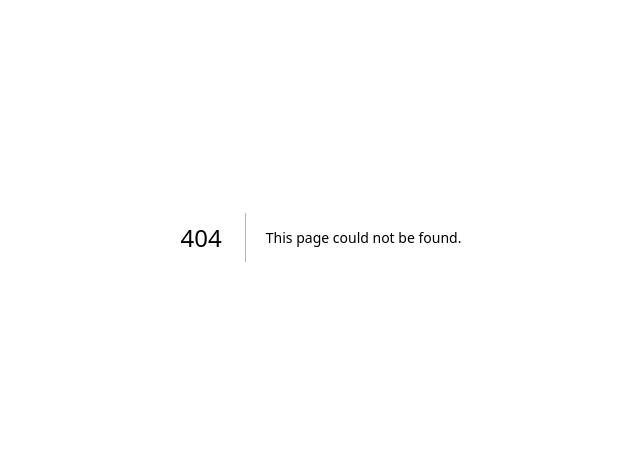
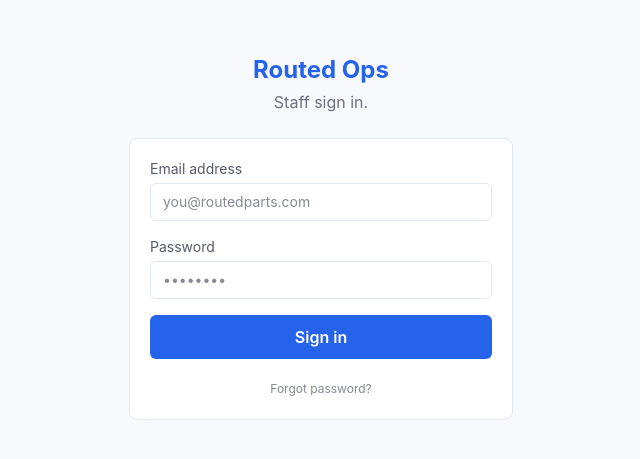
Before and after one commit to corbett90/routed-ops, a Next.js app: page /staff/login in a window 1280 px wide. Before the commit this address had no page. Shown: the part 163-622 px from the top of the page, without its empty margins (319-959 px from the left). Built offline with nearby package versions, Linux system fonts and the light colour scheme; no server answers.

Commit message:
EE login

```diff
--- /dev/null
+++ b/src/app/staff/login/page.tsx
@@ -0,0 +1,128 @@
+"use client";
+
+import { useState, useActionState } from "react";
+import { signInStaff, requestStaffPasswordReset } from "@/app/actions";
+
+const signInInitial: { error?: string } = {};
+const resetInitial: { error?: string; sent?: boolean } = {};
+
+export default function StaffLoginPage() {
+  const [mode, setMode] = useState<"signin" | "reset">("signin");
+
+  const [signInState, signInAction, signInPending] = useActionState(
+    async (_prev: typeof signInInitial, formData: FormData) =>
+      signInStaff(formData),
+    signInInitial
+  );
+
+  const [resetState, resetAction, resetPending] = useActionState(
+    async (_prev: typeof resetInitial, formData: FormData) =>
+      requestStaffPasswordReset(formData),
+    resetInitial
+  );
+
+  return (
+    <div className="min-h-screen flex items-center justify-center bg-background px-6">
+      <div className="w-full max-w-sm space-y-6">
+        <div className="text-center">
+          <h1 className="text-2xl font-bold text-accent">Routed Ops</h1>
+          <p className="text-foreground/60 mt-1">Staff sign in.</p>
+        </div>
+
+        {mode === "signin" && (
+          <form
+            action={signInAction}
+            className="rounded-lg border border-border bg-white p-5 space-y-4"
+          >
+            <label className="block text-sm">
+              <span className="block text-foreground/70 mb-1">
+                Email address
+              </span>
+              <input
+                type="email"
+                name="email"
+                required
+                placeholder="you@routedparts.com"
+                className="w-full rounded-md border border-border px-3 py-2 text-sm focus:outline-none focus:ring-2 focus:ring-accent-soft"
+              />
+            </label>
+            <label className="block text-sm">
+              <span className="block text-foreground/70 mb-1">Password</span>
+              <input
+                type="password"
+                name="password"
+                required
+                placeholder="••••••••"
+                className="w-full rounded-md border border-border px-3 py-2 text-sm focus:outline-none focus:ring-2 focus:ring-accent-soft"
+              />
+            </label>
+            {signInState.error && (
+              <p className="text-sm text-red-600">{signInState.error}</p>
+            )}
+            <button
+              type="submit"
+              disabled={signInPending}
+              className="w-full rounded-md bg-accent text-white font-semibold py-2.5 disabled:opacity-40"
+            >
+              {signInPending ? "Signing in…" : "Sign in"}
+            </button>
+            <button
+              type="button"
+              onClick={() => setMode("reset")}
+              className="w-full text-center text-xs text-foreground/50 hover:text-accent"
+            >
+              Forgot password?
+            </button>
+          </form>
+        )}
+
+        {mode === "reset" && !resetState.sent && (
+          <form
+            action={resetAction}
+            className="rounded-lg border border-border bg-white p-5 space-y-4"
+          >
+            <label className="block text-sm">
+              <span className="block text-foreground/70 mb-1">
+                Email address
+              </span>
+              <input
+                type="email"
+                name="email"
+                required
+                placeholder="you@routedparts.com"
+                className="w-full rounded-md border border-border px-3 py-2 text-sm focus:outline-none focus:ring-2 focus:ring-accent-soft"
+              />
+            </label>
+            {resetState.error && (
+              <p className="text-sm text-red-600">{resetState.error}</p>
+            )}
+            <button
+              type="submit"
+              disabled={resetPending}
+              className="w-full rounded-md bg-accent text-white font-semibold py-2.5 disabled:opacity-40"
+            >
+              {resetPending ? "Sending…" : "Email me a reset link"}
+            </button>
+            <button
+              type="button"
+              onClick={() => setMode("signin")}
+              className="w-full text-center text-xs text-foreground/50 hover:text-accent"
+            >
+              Back to sign in
+            </button>
+          </form>
+        )}
+
+        {mode === "reset" && resetState.sent && (
+          <div className="rounded-lg border border-border bg-white p-5 text-center space-y-2">
+            <p className="font-semibold">Check your email</p>
+            <p className="text-sm text-foreground/60">
+              We sent a password reset link. Open it on this device to
+              continue.
+            </p>
+          </div>
+        )}
+      </div>
+    </div>
+  );
+}
```
